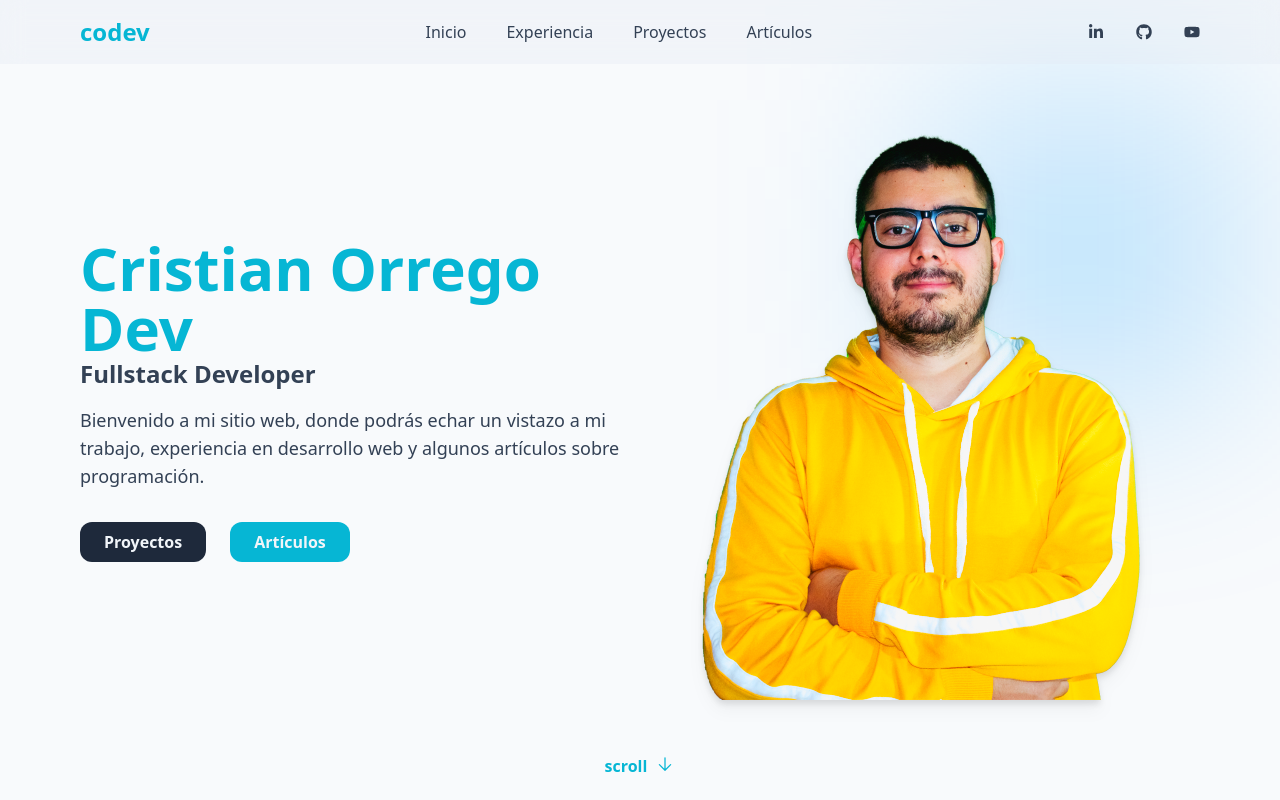
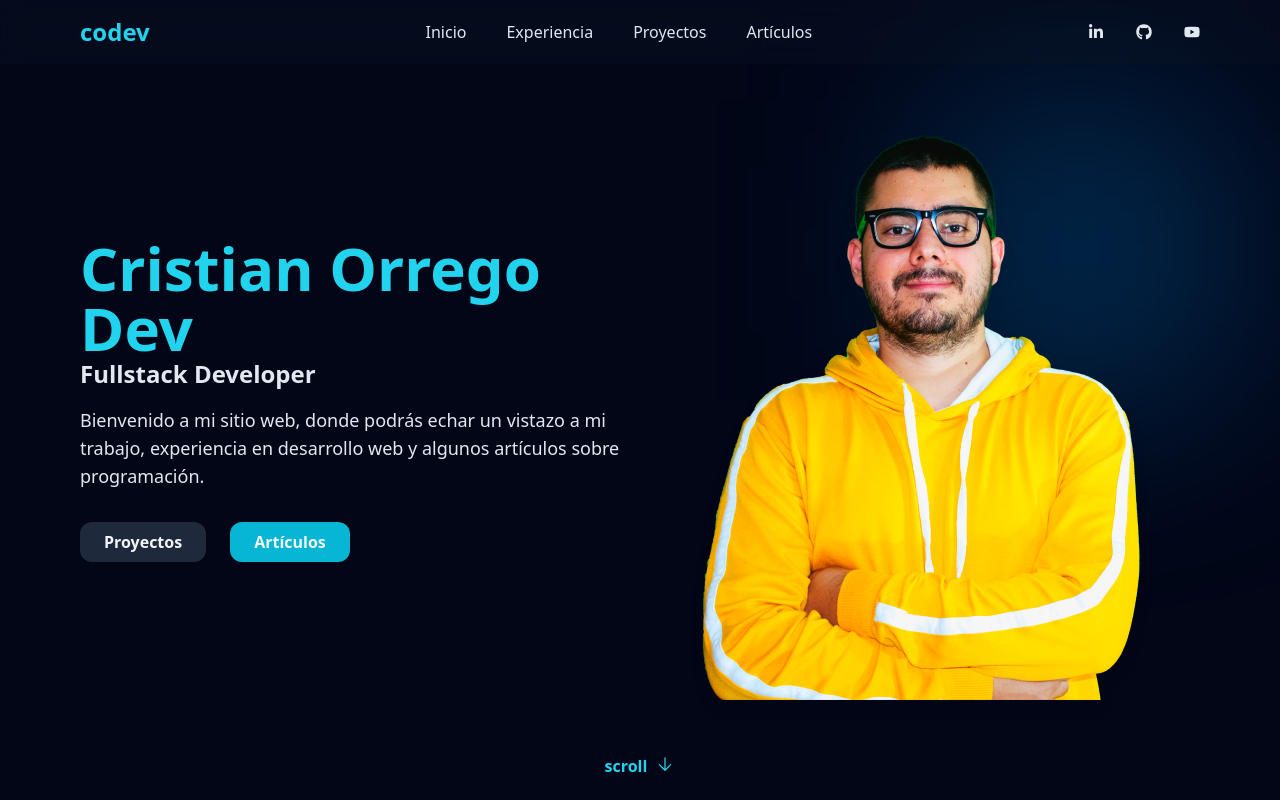
Before and after one commit to cristianorregodev/codev, a Next.js app: page / in a window 1280 px wide. Shown: the top 800 px of the page. Built offline with nearby package versions, Linux system fonts and the light colour scheme.

Commit message:
Fix (RootLayout): Modo dark por defecto

```diff
--- a/src/app/layout.js
+++ b/src/app/layout.js
@@ -8,7 +8,7 @@ export const metadata = {
 
 export default function RootLayout({ children }) {
     return (
-        <html lang="en" className="light">
+        <html lang="en" className="dark">
             <body className="bg-dark-50 dark:bg-dark-950">
                 <Navbar />
                 {children}
```
